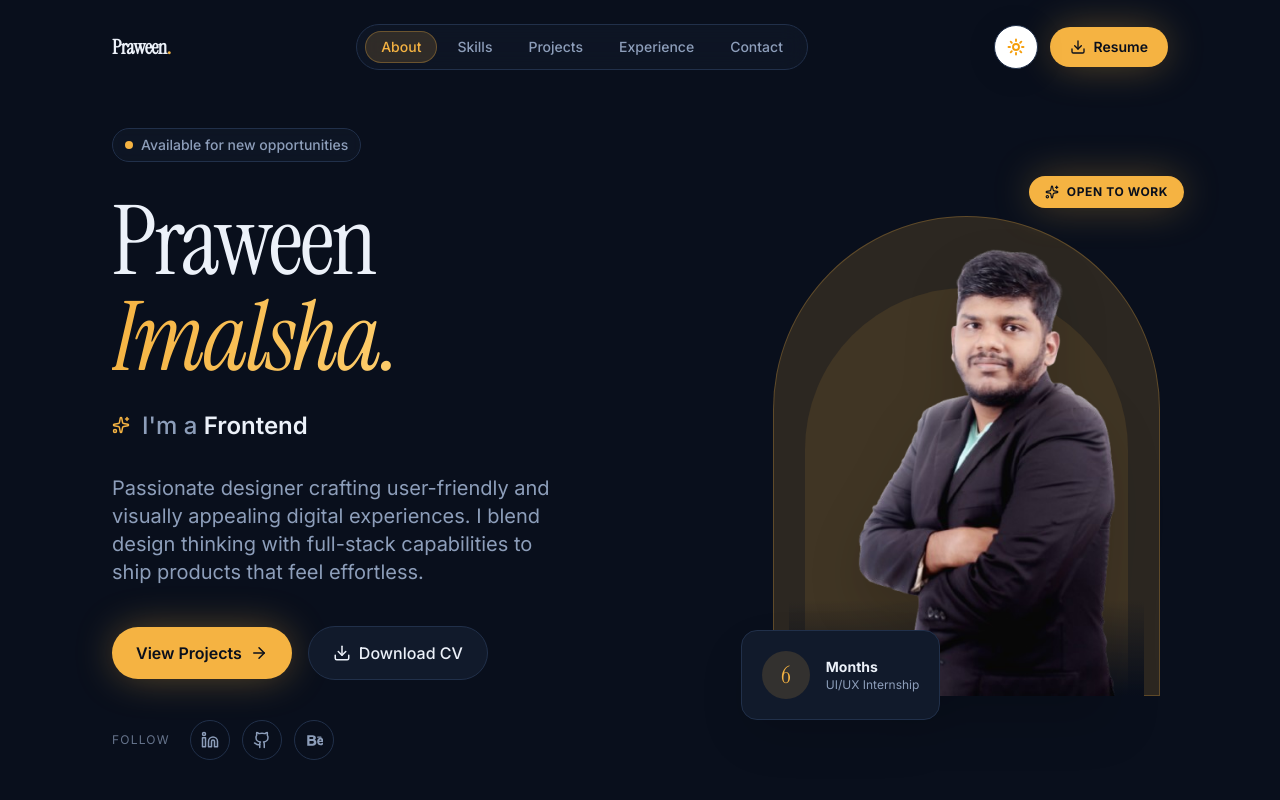
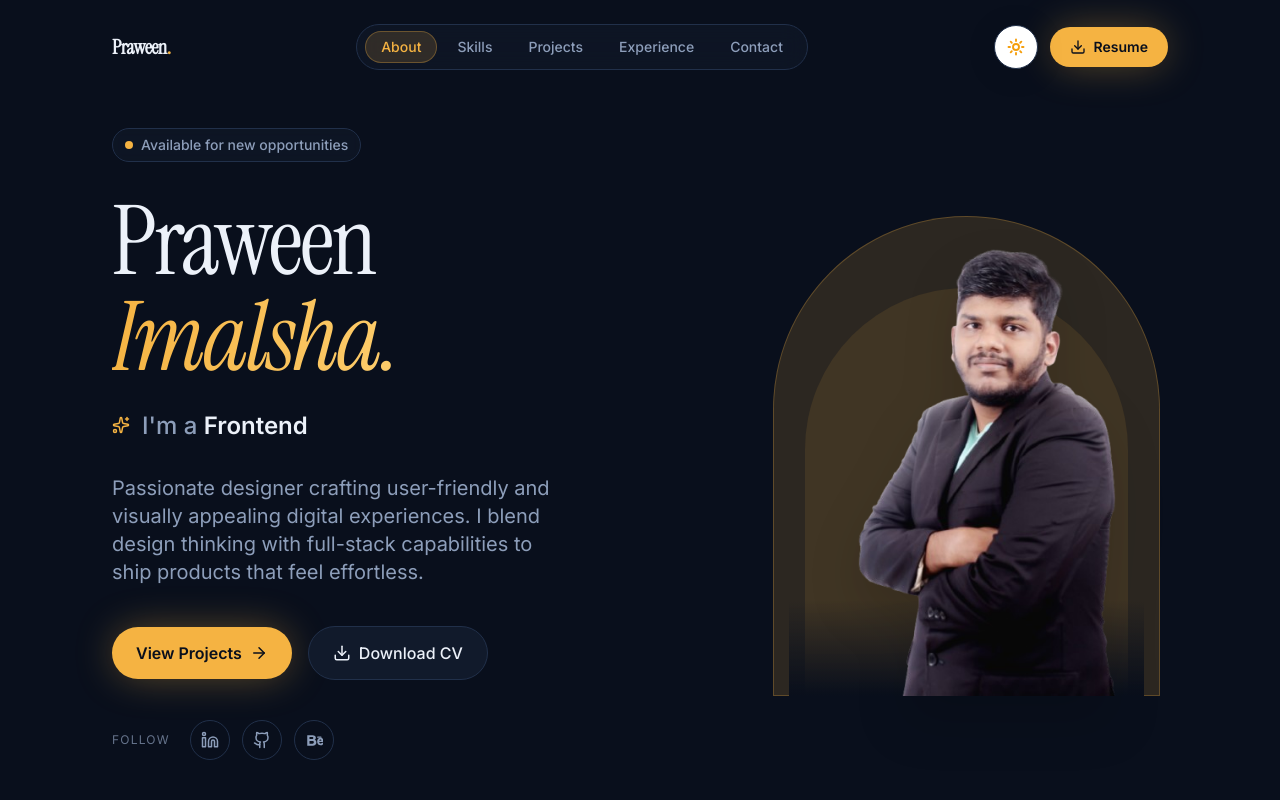
Before and after one commit to praween-imalsha/praween-imalsha_personal_portfolio, a React (Vite) app: page / in a window 1280 px wide. Shown: the top 800 px of the page. Built offline with nearby package versions, Linux system fonts and the light colour scheme.

Commit message:
Remove badges from Hero component
Removed internship and open to work badges from the Hero component.

```diff
--- a/src/components/Hero.tsx
+++ b/src/components/Hero.tsx
@@ -176,7 +176,7 @@ export function Hero() {
                             />
                         </a>
 
-                        {/* ================= DOWNLOAD CV ================= */}
+                        {/* Download CV */}
                         <a
                             href="/praween%20Imalsha%20%281%29.pdf"
                             download="Praween-Imalsha-CV.pdf"
@@ -292,60 +292,6 @@ export function Hero() {
                             className="relative h-full w-full object-contain object-bottom drop-shadow-2xl"
                         />
                     </div>
-
-                    {/* Internship Badge */}
-                    <motion.div
-                        initial={{
-                            opacity: 0,
-                            x: -20,
-                        }}
-                        animate={{
-                            opacity: 1,
-                            x: 0,
-                        }}
-                        transition={{
-                            duration: 0.6,
-                            delay: 0.8,
-                        }}
-                        className="absolute -bottom-6 -left-6 bg-surface p-5 rounded-2xl shadow-float border border-border flex items-center gap-4"
-                    >
-                        <div className="w-12 h-12 rounded-full bg-accent/15 flex items-center justify-center text-accent font-serif text-2xl">
-                            6
-                        </div>
-
-                        <div>
-                            <p className="text-sm font-bold text-foreground">
-                                Months
-                            </p>
-
-                            <p className="text-xs text-subtle">
-                                UI/UX Internship
-                            </p>
-                        </div>
-                    </motion.div>
-
-                    {/* Open to Work Badge */}
-                    <motion.div
-                        initial={{
-                            opacity: 0,
-                            x: 20,
-                        }}
-                        animate={{
-                            opacity: 1,
-                            x: 0,
-                        }}
-                        transition={{
-                            duration: 0.6,
-                            delay: 1,
-                        }}
-                        className="absolute -top-4 -right-4 bg-accent text-background px-4 py-2 rounded-2xl shadow-glow flex items-center gap-2 rotate-3"
-                    >
-                        <Sparkles size={14} />
-
-                        <span className="text-xs font-bold uppercase tracking-wider">
-                            Open to Work
-                        </span>
-                    </motion.div>
                 </motion.div>
             </div>
         </section>
```
